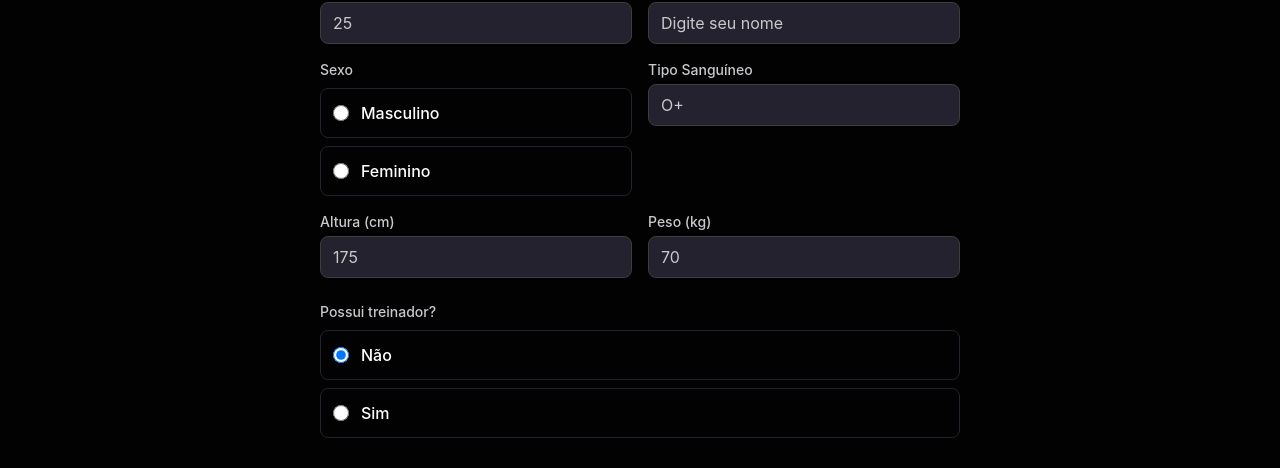
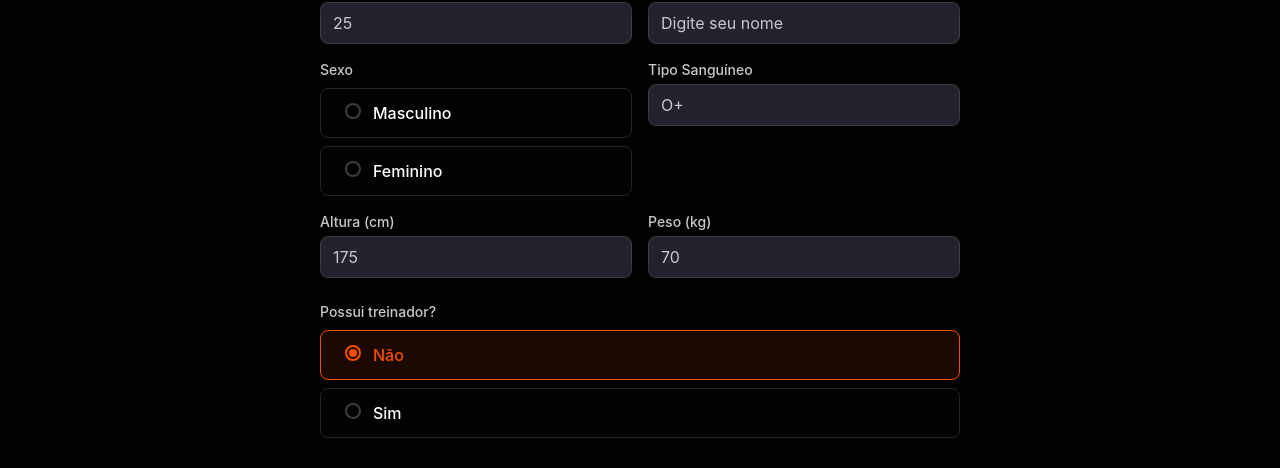
Before and after one commit to SantiaGhou/Fitout, a React (Vite) app in the folder app/: page /onboarding in a window 1280 px wide. Shown: the part 271-739 px from the top of the page. Built offline with nearby package versions, Linux system fonts and the light colour scheme; no server answers; sample sign-in values are in the browser's storage.

Commit message:
change radio color button

```diff
--- a/app/src/components/ui/RadioGroup.tsx
+++ b/app/src/components/ui/RadioGroup.tsx
@@ -32,27 +32,51 @@ export const RadioGroup: React.FC<RadioGroupProps> = ({
         </label>
       )}
       <div className="space-y-2">
-        {options.map((option) => (
+        {options.map((option) => {
+          const isSelected = value === option.value;
+          return (
             <label
               key={option.value}
-            className="flex items-start space-x-3 p-3 rounded-lg border border-background-tertiary hover:bg-background-tertiary cursor-pointer transition-all duration-200"
+              className={cn(
+                'flex items-start space-x-3 p-3 rounded-lg border cursor-pointer transition-all duration-200',
+                isSelected
+                  ? 'border-content-brand bg-content-brand/10'
+                  : 'border-background-tertiary hover:bg-background-tertiary'
+              )}
             >
               <input
                 type="radio"
                 name={name}
                 value={option.value}
-              checked={value === option.value}
+                checked={isSelected}
                 onChange={(e) => onChange(e.target.value)}
-              className="mt-1 h-4 w-4 text-content-brand focus:ring-content-brand border-background-gray"
+                className="sr-only"
               />
+
+              {/* Radio circle customizado */}
+              <div className={cn(
+                'mt-0.5 flex-shrink-0 h-4 w-4 rounded-full border-2 flex items-center justify-center transition-all duration-200',
+                isSelected ? 'border-content-brand' : 'border-background-gray'
+              )}>
+                {isSelected && (
+                  <div className="h-2 w-2 rounded-full bg-content-brand" />
+                )}
+              </div>
+
               <div className="flex-1">
-              <div className="text-content-primary font-medium">{option.label}</div>
+                <div className={cn(
+                  'font-medium transition-colors duration-200',
+                  isSelected ? 'text-content-brand' : 'text-content-primary'
+                )}>
+                  {option.label}
+                </div>
                 {option.description && (
                   <div className="text-sm text-content-secondary">{option.description}</div>
                 )}
               </div>
             </label>
-        ))}
+          );
+        })}
       </div>
     </div>
   );
```
Lines whose indentation alone changed are shown as unchanged.
